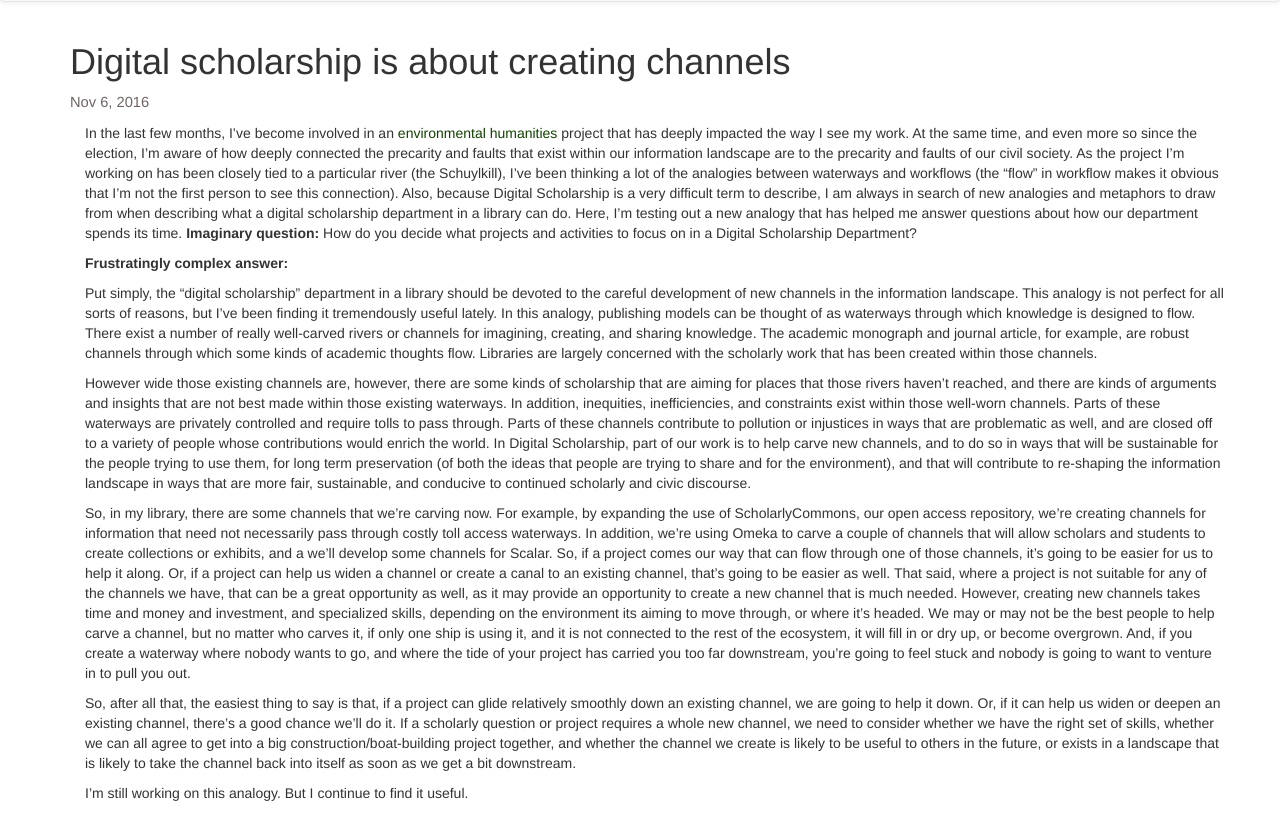
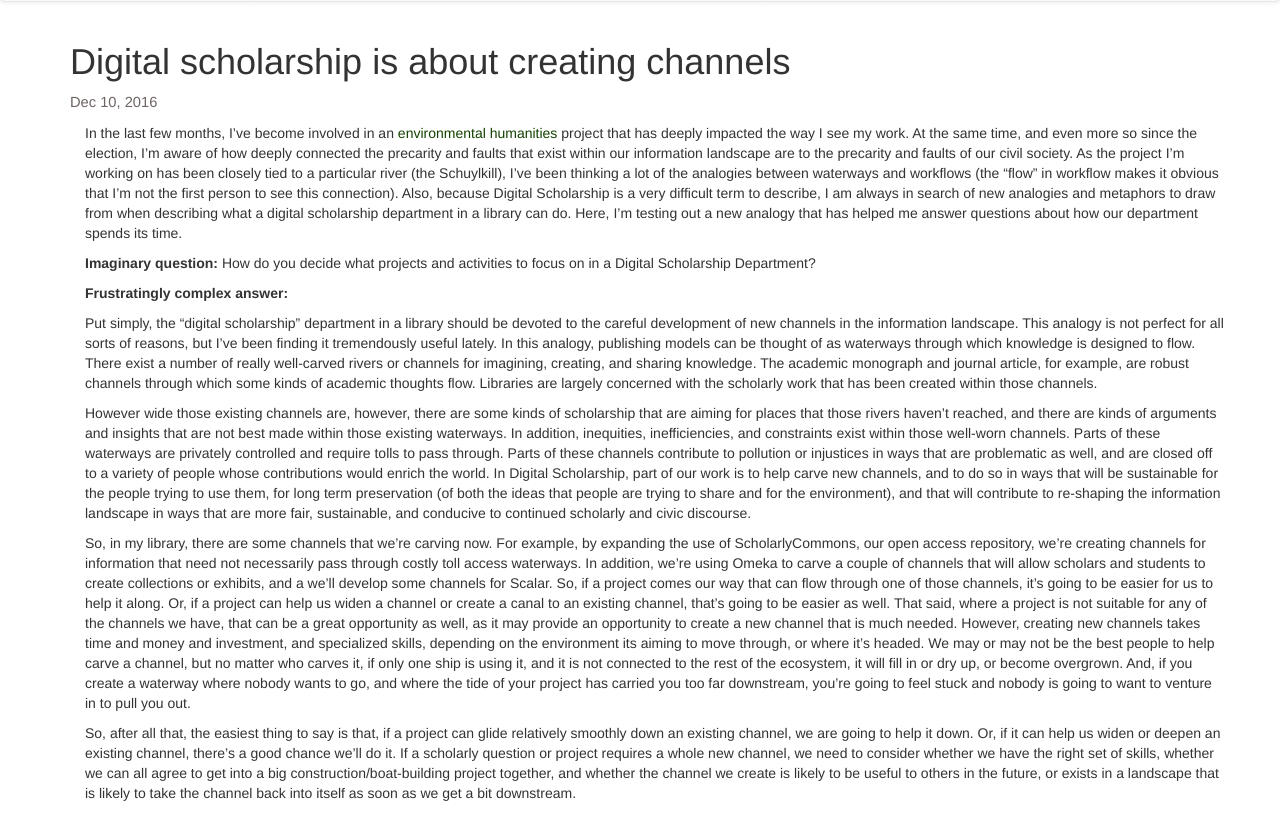
Before and after one commit to librlaurie/librlaurie.github.io, a Jekyll site: the page built from _posts/2016-11-06-new-favorite-metaphor.markdown, in a window 1280 px wide. Shown: the part 350-1163 px from the top of the page. Built offline with Jekyll 4.4.1, drawn with Linux system fonts in a browser that asks for light colours; grey boxes are pictures that could not be loaded.

Commit message:
formatting

```diff
--- a/_posts/2016-11-06-new-favorite-metaphor.markdown
+++ b/_posts/2016-11-06-new-favorite-metaphor.markdown
@@ -1,13 +1,14 @@
 ---
 layout: post
 title:  "Digital scholarship is about creating channels"
-date:   2016-11-06
+date:   2016-12-10
 categories: talks
 excerpt_separator: <!--more-->
 ---
 
 In the last few months, I've become involved in an [environmental humanities](http://www.ppehlab.org/lsrcorps/) project that has deeply impacted the way I see my work. At the same time, and even more so since the election, I'm aware of how deeply connected the precarity and faults that exist within our information landscape are to the precarity and faults of our civil society.  As the project I'm working on has been closely tied to a particular river (the Schuylkill), I've been thinking a lot of the analogies between waterways and workflows (the "flow" in workflow makes it obvious that I'm not the first person to see this connection). Also, because Digital Scholarship is a very difficult term to describe, I am always in search of new analogies and metaphors to draw from when describing what a digital scholarship department in a library can do.  Here, I'm testing out a new analogy that has helped me answer questions about how our department spends its time.
 <!--more-->
+
 **Imaginary question:** How do you decide what projects and activities to focus on in a Digital Scholarship Department?
 
 **Frustratingly complex answer:**
```
